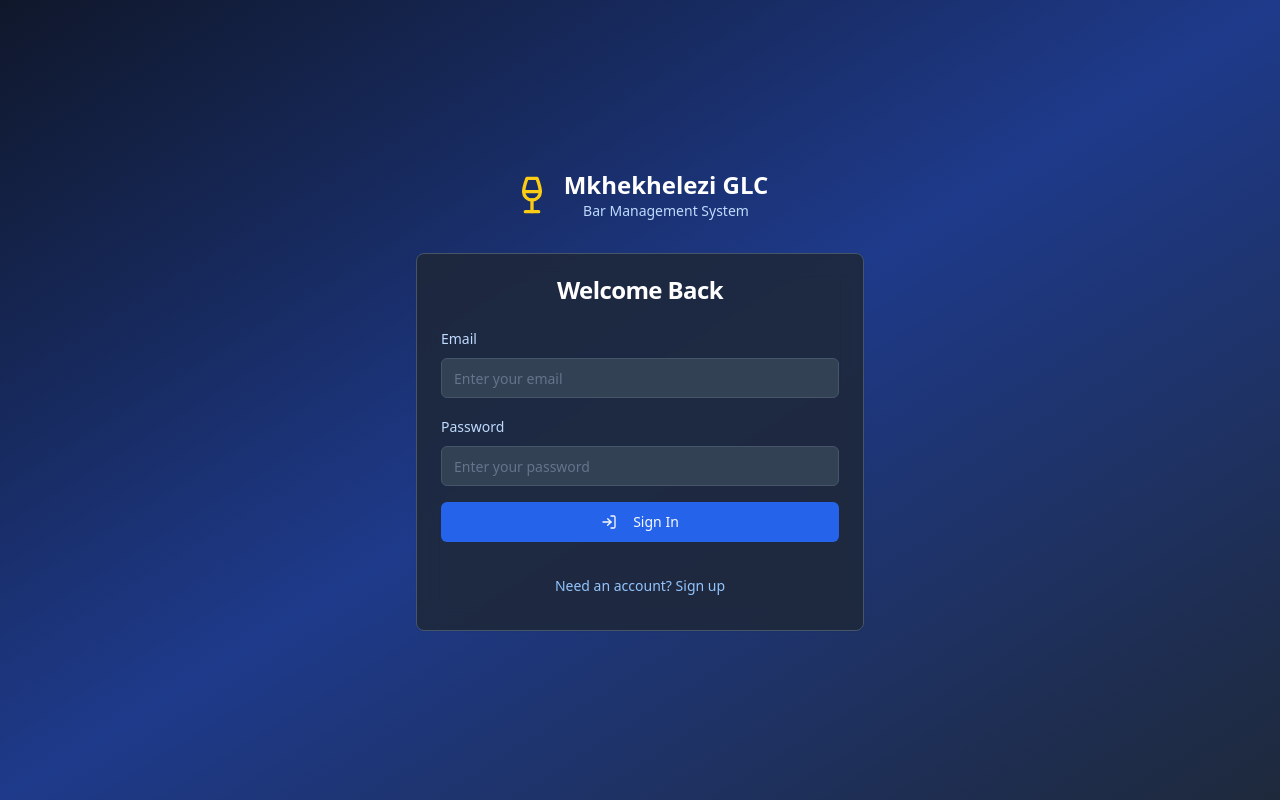
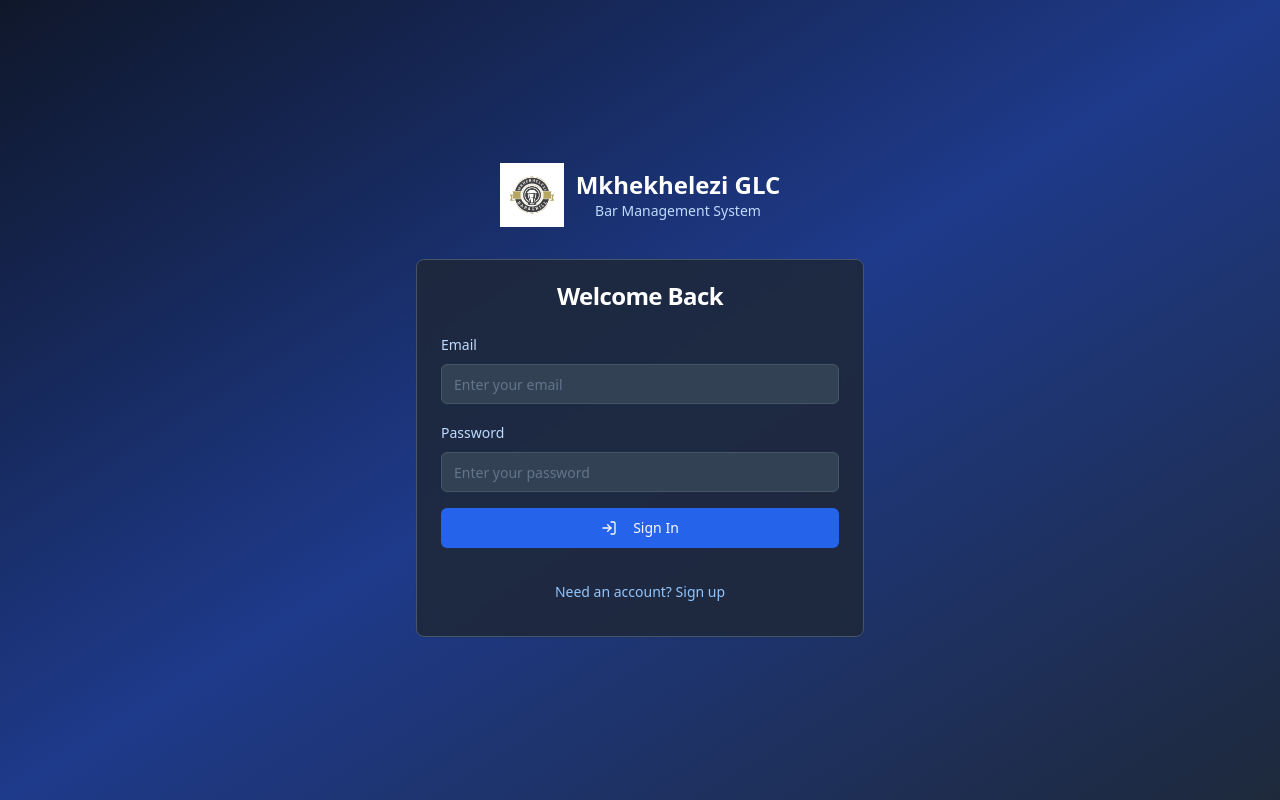
Before and after one commit to BhekuTheVendetta/mkhekhelezi-bar-tracker, a React (Vite) app: page /auth in a window 1280 px wide. Built offline with nearby package versions, Linux system fonts and the light colour scheme.

Commit message:
Add logo and tab icons
Added the provided logo to the site and updated tab icons.

```diff
--- a/index.html
+++ b/index.html
@@ -1,3 +1,4 @@
+
 <!DOCTYPE html>
 <html lang="en">
   <head>
@@ -6,6 +7,8 @@
     <title>mkhekhelezi-bar-tracker</title>
     <meta name="description" content="Lovable Generated Project" />
     <meta name="author" content="Lovable" />
+
+    <link rel="icon" href="/lovable-uploads/ab961674-21f0-42d2-b26e-f14098d70e52.png" type="image/png">
 
     <meta property="og:title" content="mkhekhelezi-bar-tracker" />
     <meta property="og:description" content="Lovable Generated Project" />
--- a/src/components/Navbar.tsx
+++ b/src/components/Navbar.tsx
@@ -1,5 +1,5 @@
 
-import { Wine, Menu, LogOut, User, Shield } from "lucide-react";
+import { Menu, LogOut, User, Shield } from "lucide-react";
 import { Button } from "@/components/ui/button";
 import { useNavigate } from "react-router-dom";
 import { useState, useEffect } from "react";
@@ -83,7 +83,11 @@ export const Navbar = () => {
       <div className="container mx-auto px-4">
         <div className="flex items-center justify-between h-16">
           <div className="flex items-center space-x-3">
-            <Wine className="w-8 h-8 text-yellow-400" />
+            <img
+              src="/lovable-uploads/ab961674-21f0-42d2-b26e-f14098d70e52.png"
+              alt="Mkhekhelezi Bar & Grill Logo"
+              className="w-10 h-10 object-contain"
+            />
             <div>
               <h2 className="text-xl font-bold text-white">Mkhekhelezi GLC</h2>
               <p className="text-xs text-blue-200">Bar Management</p>
--- a/src/pages/Auth.tsx
+++ b/src/pages/Auth.tsx
@@ -4,7 +4,6 @@ import { LoginForm } from "@/components/auth/LoginForm";
 import { SignUpForm } from "@/components/auth/SignUpForm";
 import { Card, CardContent, CardHeader, CardTitle } from "@/components/ui/card";
 import { Button } from "@/components/ui/button";
-import { Wine } from "lucide-react";
 
 export const Auth = () => {
   const [isLogin, setIsLogin] = useState(true);
@@ -14,7 +13,11 @@ export const Auth = () => {
       <div className="w-full max-w-md">
         <div className="text-center mb-8">
           <div className="flex items-center justify-center space-x-3 mb-4">
-            <Wine className="w-10 h-10 text-yellow-400" />
+            <img
+              src="/lovable-uploads/ab961674-21f0-42d2-b26e-f14098d70e52.png"
+              alt="Mkhekhelezi Bar & Grill Logo"
+              className="w-16 h-16 object-contain"
+            />
             <div>
               <h1 className="text-2xl font-bold text-white">Mkhekhelezi GLC</h1>
               <p className="text-blue-200 text-sm">Bar Management System</p>
```
Also changed, not shown: public/lovable-uploads/ab961674-21f0-42d2-b26e-f14098d70e52.png (added).
